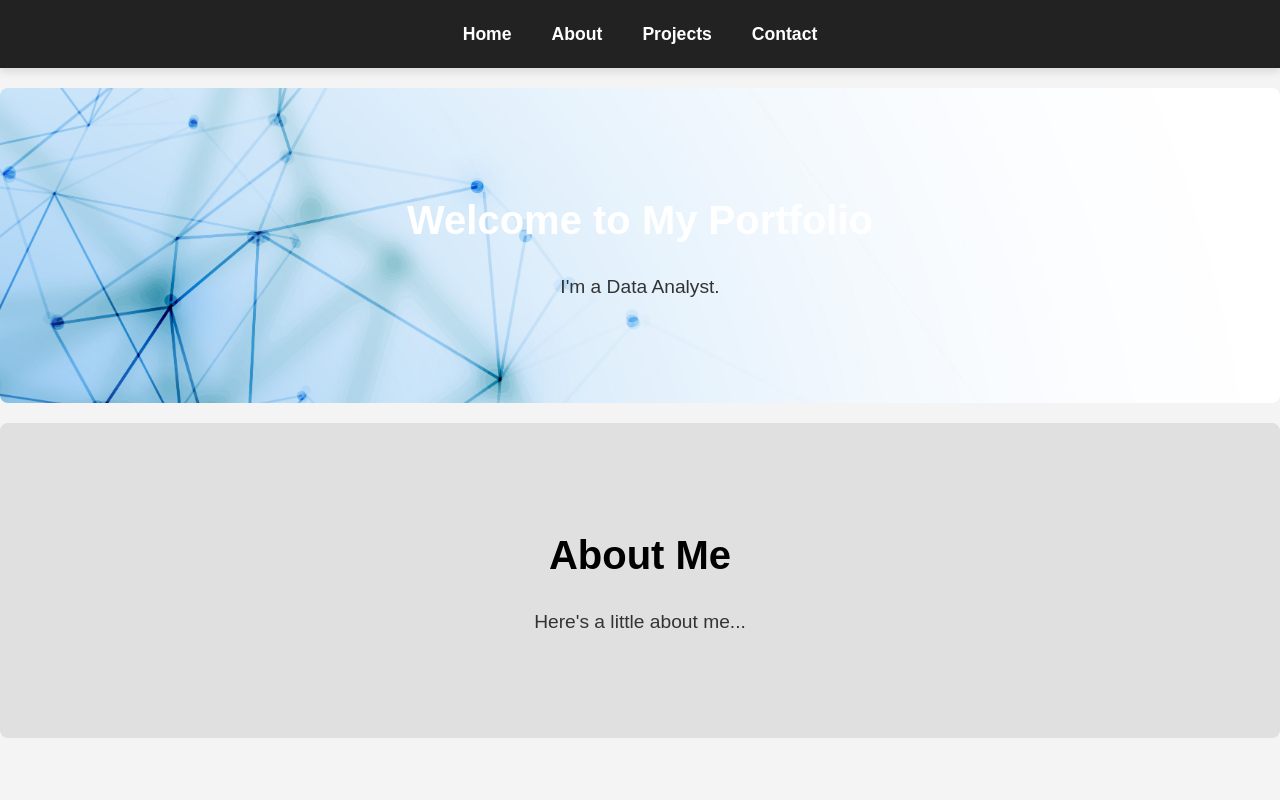
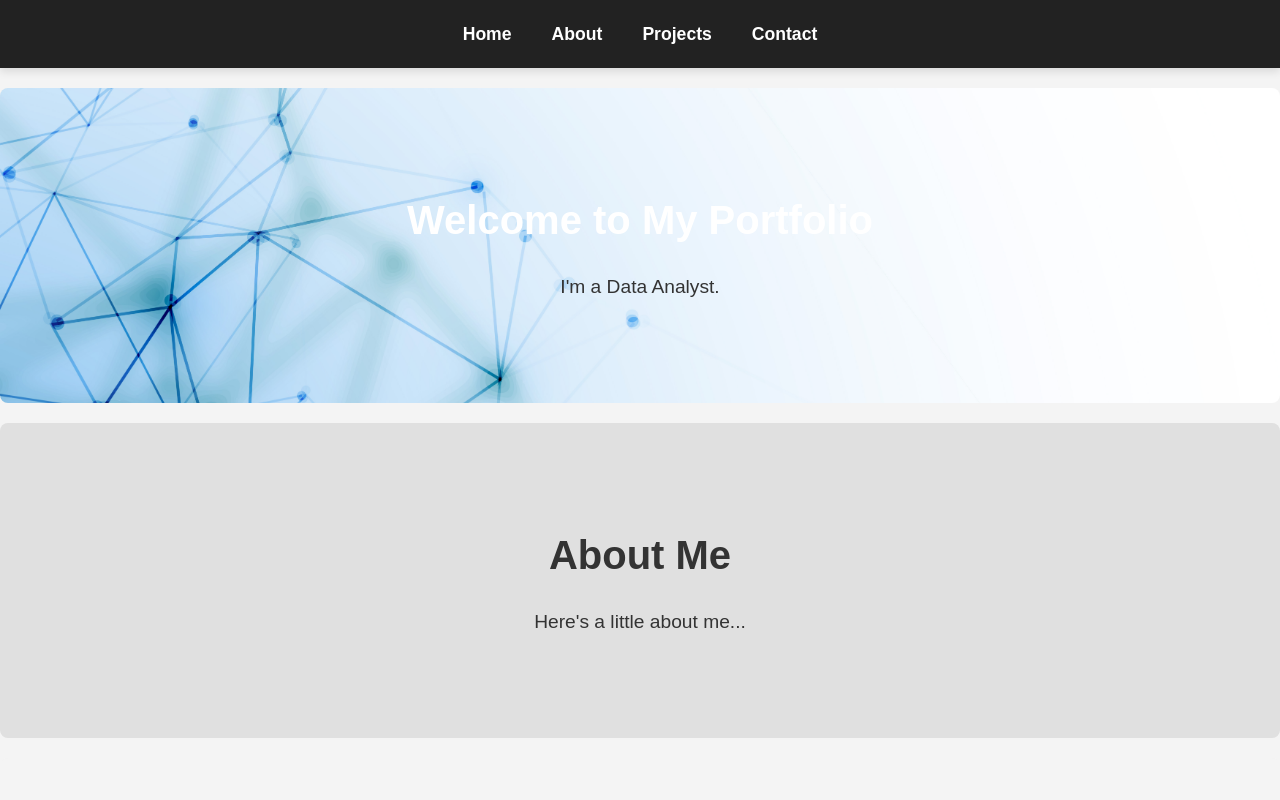
Before and after one commit to OrestisAndr/my-portfolio, a plain HTML site: page index.html in a window 1280 px wide. Shown: the top 800 px of the page. Drawn offline with Linux system fonts and the light colour scheme.

Commit message:
Update style.css

```diff
--- a/style.css
+++ b/style.css
@@ -9,7 +9,7 @@ body {
   font-family: Arial, sans-serif;
   line-height: 1.6;
   background-color: #f4f4f4;
-  color: red #333;
+  color: #333;
 }
 
 header {
```
